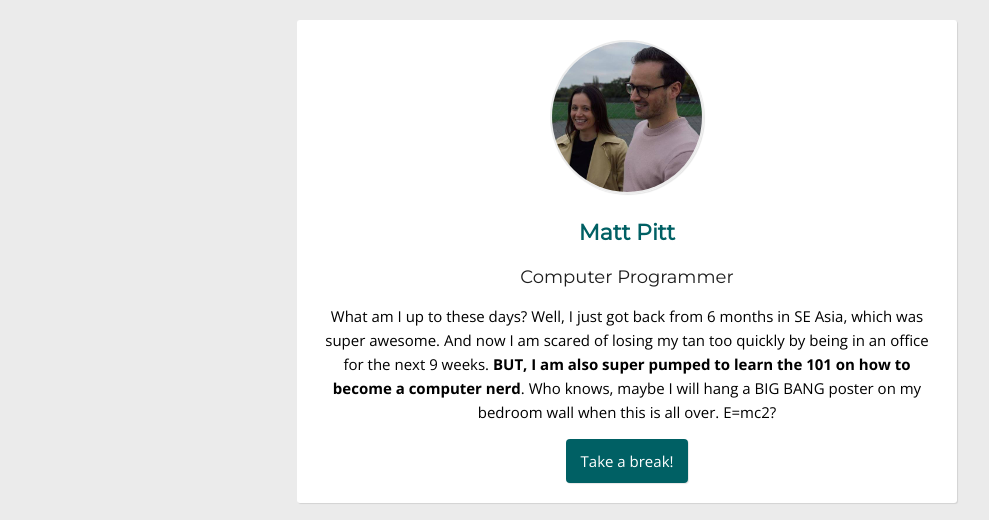
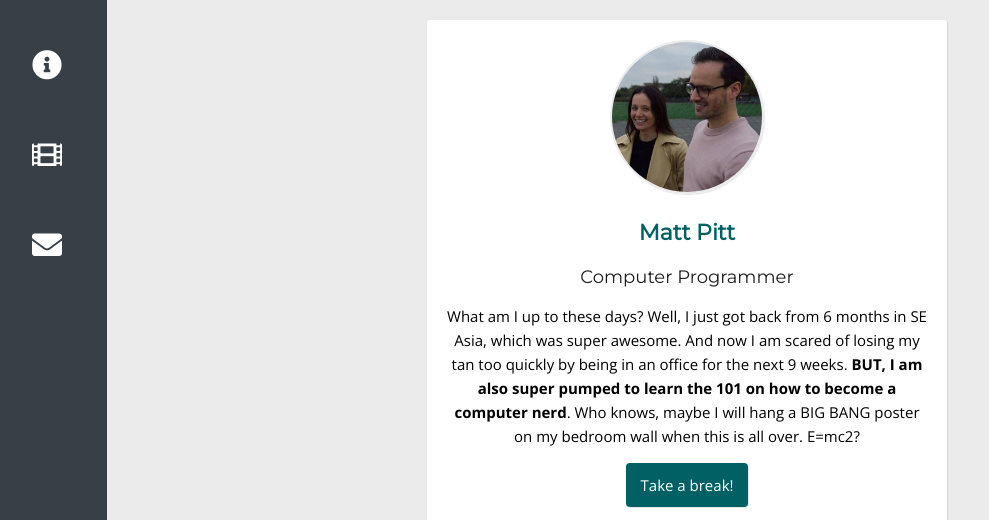
Before and after one commit to MonkeyMasterMatt/profile, a plain HTML site: page index.html in a window 1280 px wide. Shown: the top 520 px of the page, without its empty margins (13-1002 px from the left). Drawn offline with nearby package versions, Linux system fonts and the light colour scheme.

Commit message:
enhanced my profile with a fixed sidebar

```diff
--- a/index.html
+++ b/index.html
@@ -10,6 +10,19 @@
 
 <body>
   <div class="container text-center">
+    <div id="sidebar" class="text-center">
+      <a href="#summary">
+        <i class="fa-2x fas fa-info-circle"></i>
+      </a>
+      <a href="#favorite-movies">
+        <i class="fa-2x fas fa-film"></i>
+      </a>
+      <a href="#help">
+        <i class="fa-2x fas fa-envelope"></i>
+      </a>
+    </div>
+
+    <div id="page-content">
       <div class="card-white">
         <img class="img-circle" id="img-profile" src="images/profile_fb.jpg" alt="Matt Pitt">
 
@@ -17,8 +30,10 @@
 
         <h2>Computer Programmer</h2>
 
-      <p>What am I up to these days? Well, I just got back from 6 months in SE Asia, which was super awesome. And now I am scared of losing my tan too quickly by being in an office for the next 9 weeks. <strong>BUT, I am also super pumped to learn the 101 on how to become a computer nerd</strong>. Who knows, maybe I will hang a BIG BANG poster on my bedroom wall when this is all over. E=mc2?
-      </p>
+        <div id="summary">
+          <p>What am I up to these days? Well, I just got back from 6 months in SE Asia, which was super awesome. And now I am scared of losing my tan too quickly by being in an office for the next 9 weeks. <strong>BUT, I am also super pumped to learn the 101 on how to become a computer nerd</strong>. Who knows, maybe I will hang a BIG BANG poster on my bedroom wall when this is all over. E=mc2? </p>
+        </div>
+
 
         <a class="btn-blue" href="https://www.solitr.com/">Take a break!</a>
       </div>
@@ -48,7 +63,9 @@
 
 
       <div class="card-white">
-    <h2 id="title-blue">My Favourite Movies</h2>
+        <div id="favorite-movies"><h2 id="title-blue">My Favourite Movies</h2>
+        </div>
+
       </div>
 
       <div class="card-white">
@@ -99,8 +116,12 @@
         </table>
       </div>
 
+
       <div class="card-white">
+        <div id="help">
           <h2>About this page</h2>
+        </div>
+
         <p>Lorem Ipsum ist ein einfacher Demo-Text für die Print- und Schriftindustrie. Lorem Ipsum ist in der Industrie bereits der Standard Demo-Text seit 1500, als ein unbekannter Schriftsteller eine Hand voll Wörter nahm und diese durcheinander warf um ein Musterbuch zu erstellen. </p>
         <ul class="icons-bot list-inline">
           <li class="remove-bullet-point">
@@ -120,5 +141,6 @@
           </li>
         </ul>
       </div>
+    </div>
   </body>
   </html>
--- a/style.css
+++ b/style.css
@@ -21,6 +21,34 @@ h1 {
 h2 {
   font-size: 18px;
   font-weight: 300;
+}
+/* SIDEBAR */
+
+#sidebar {
+  position: fixed;
+  width: 120px;
+  left: 0;
+  top: 0;
+  bottom: 0;
+  background-color: #374047;
+}
+
+#sidebar a {
+  display: block;
+  padding: 0px 0px 8px 0px;
+  text-decoration: none;
+  color: white;
+  margin-top: 50px;
+}
+
+#sidebar a:hover {
+  background-color: #428e92;
+  color: white;
+}
+
+#page-content {
+  margin-left: 120px;
+  padding: 0px 10px;
 }
 
 /* Class specifiers */
@@ -48,7 +76,7 @@ h2 {
 
 a.links-social-media {
   text-decoration: none;
-  color:   #ccc;
+  color: #ccc;
 }
 
 a.links-social-media:hover {
```
Lines whose indentation alone changed are shown as unchanged.
